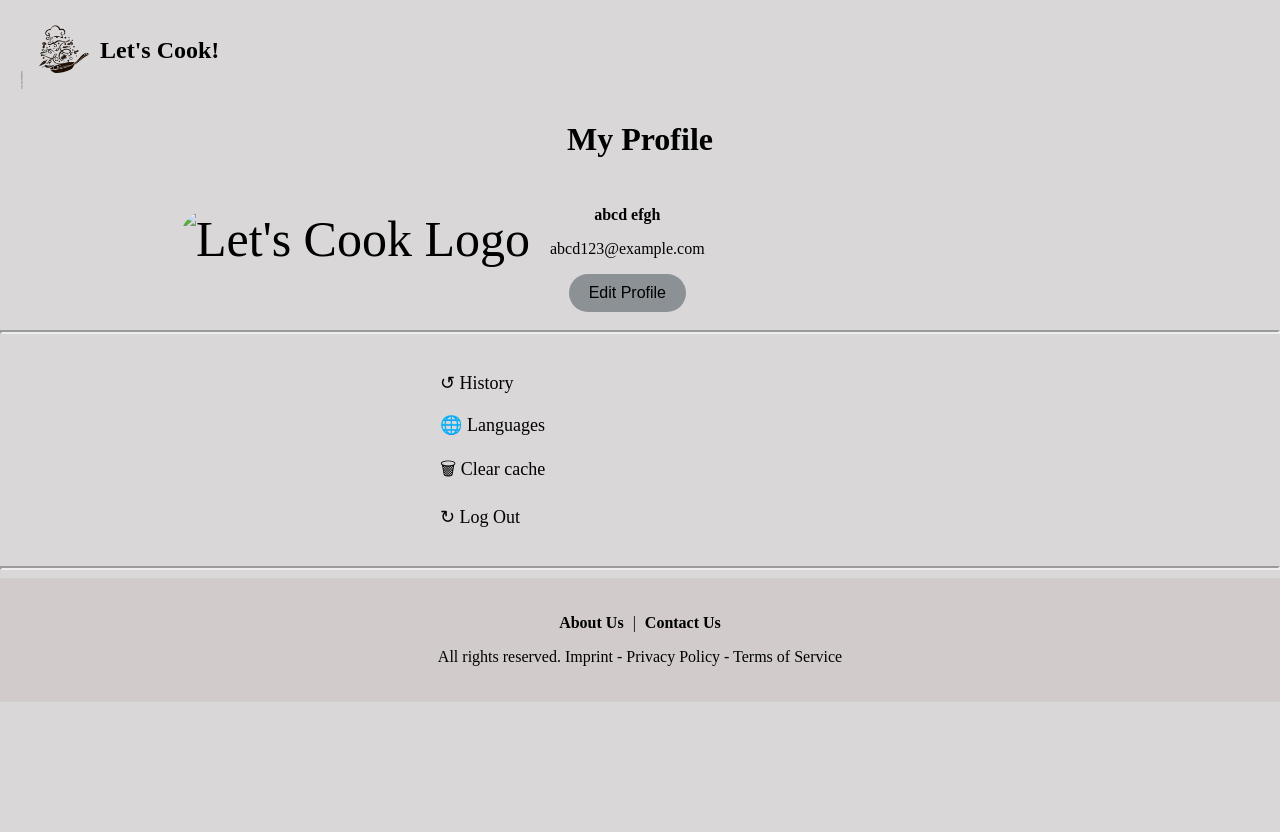
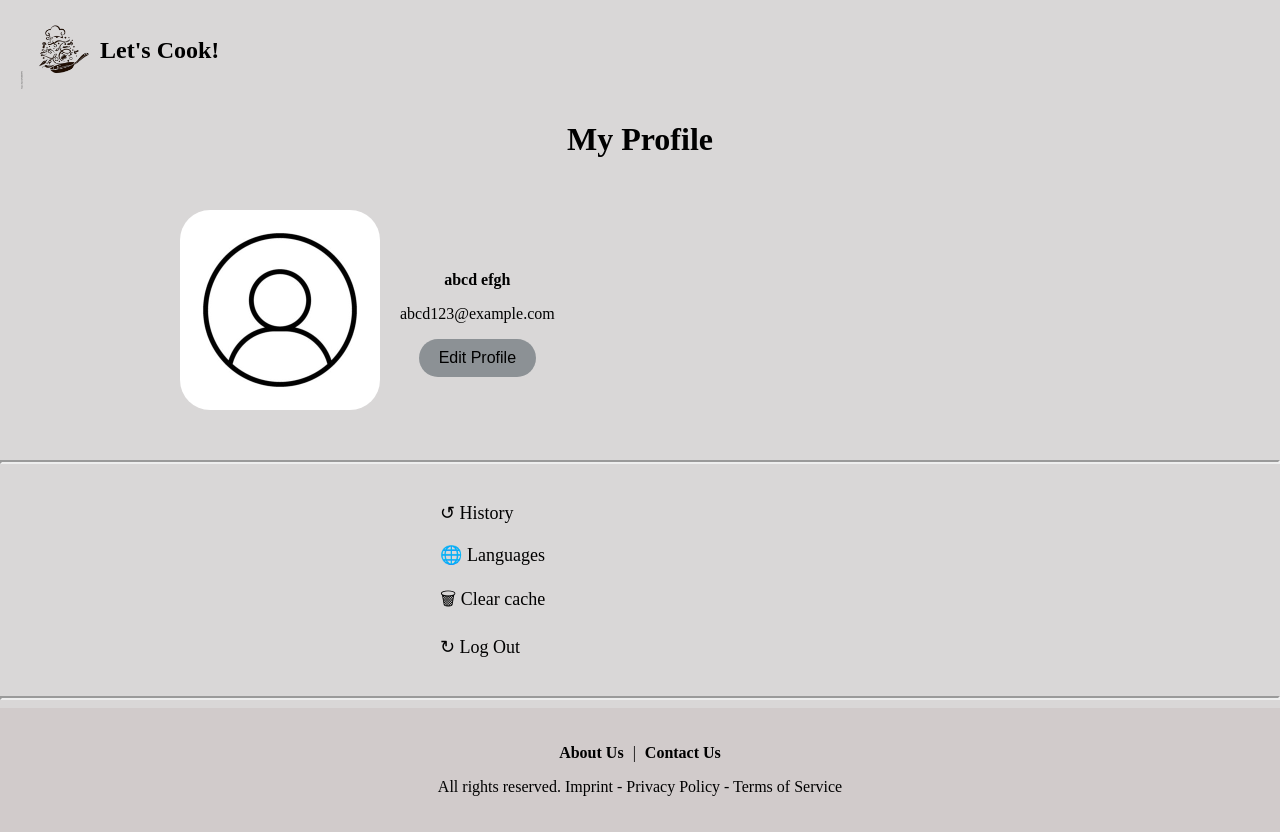
Before and after one commit to jiya3024/2302031000005, a plain HTML site: page Assignment_2/profile.html in a window 1280 px wide. Before the commit the page ends 800 px from the top, so only its background shows below. Drawn offline with Linux system fonts and the light colour scheme.

Commit message:
Add files via upload

```diff
--- a/Assignment_2/profile.html
+++ b/Assignment_2/profile.html
@@ -108,7 +108,7 @@
         <h1>My Profile</h1>
         <div class="profile-container">
             <div class="profile-pic">
-                <img src="/images/profile1.jpg"  height="200px" alt="Let's Cook Logo">
+                <img src="/profile_icon.jpg"  height="200px" alt="Let's Cook Logo">
             </div>
             <div class="profile-info">
                 <p><strong>abcd efgh</strong></p>
```
Also changed, not shown: Assignment_2/profile_icon.jpg (added).
